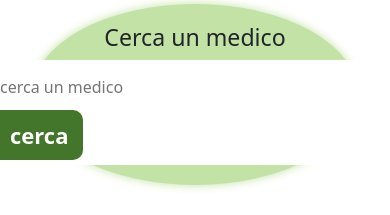
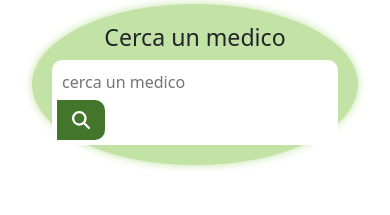
Before and after one commit to edocico/BDoctors-vue, a Vue app: page / in a window 390 px wide. Shown: the part 331-546 px from the top of the page. Built offline with nearby package versions, Linux system fonts and the light colour scheme.

Commit message:
ADD: responsive SearchBar

```diff
--- a/src/components/SearchBar.vue
+++ b/src/components/SearchBar.vue
@@ -1,5 +1,5 @@
 <template>
-  <div class="input-search">
+  <div class="d-none d-md-inline-block input-search">
     <input
       type="text"
       class="input-text"
@@ -7,6 +7,17 @@
       v-model="store.searchQuery"
     />
     <input class="btn-search-bar" type="button" value="cerca" />
+
+  </div>
+  <div class="d-md-none input-search-small">
+    <input
+        type="text"
+        class="input-text"
+        placeholder="cerca un medico"
+        v-model="store.searchQuery"
+    />
+    <button class="btn-sm-search-bar"><font-awesome-icon icon="fa-solid fa-magnifying-glass" /></button>
+
   </div>
 </template>
 
@@ -28,7 +39,7 @@ export default {
   padding: 5px;
   border-radius: 10px;
 
-  .input-search:hover {
+  &:hover {
     outline: auto;
   }
 
@@ -41,10 +52,12 @@ export default {
     font-size: 22px;
     font-weight: 600;
     border-radius: 0px 10px 10px 0px;
-  }
-  .btn-search-bar:hover {
-    background-color: #c3e2a5;
-    color: #43762b;
+
+    &:hover {
+      background-color: #c3e2a5;
+      color: #43762b;
+    }
+
   }
 
   .input-text {
@@ -53,10 +66,54 @@ export default {
     padding-left: 5px;
     border-radius: 10px;
     border: none;
+
+    &:focus {
+      outline: none;
+    }
+
   }
 
-  .input-text:focus {
-    outline: none;
+}
+
+.input-search-small {
+
+  background-color: white;
+  padding: 5px;
+  border-radius: 10px;
+
+  &:hover {
+    outline: auto;
   }
+
+  .input-text {
+    line-height: 35px;
+    width: 250px;
+    padding-left: 5px;
+    border-radius: 10px;
+    border: none;
+
+    &:focus {
+      outline: none;
+    }
+  }
+
+  .btn-sm-search-bar {
+    background-color: #43762b;
+    border: none;
+    color: white;
+    line-height: 40px;
+    padding: 0px 15px;
+    font-size: 18px;
+    font-weight: 600;
+    border-radius: 0px 10px 10px 0px;
+
+    &:hover {
+      background-color: #c3e2a5;
+      color: #43762b;
+    }
+  }
+
 }
+
+
 </style>
```
Also changed, not shown: src/main.js (+5 -2 lines).
